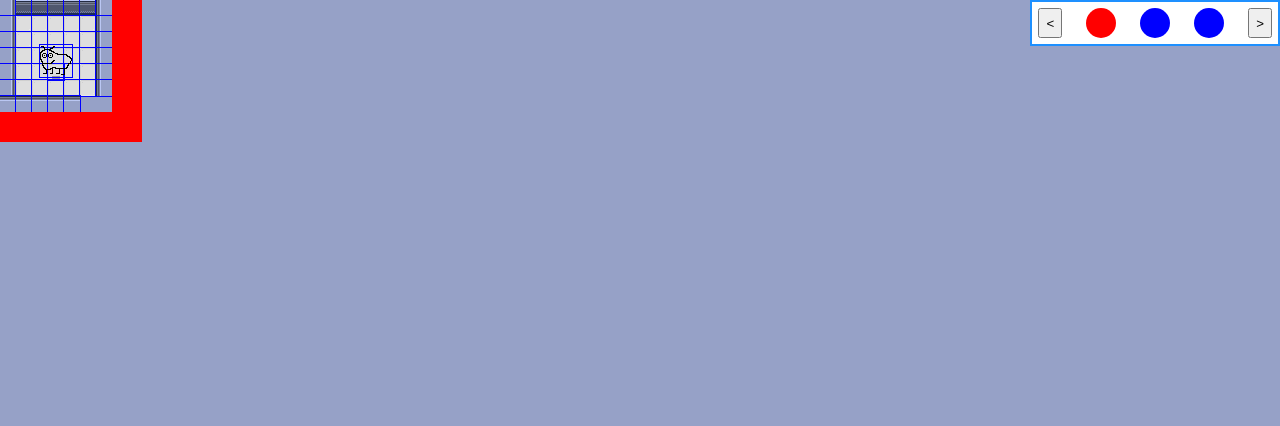
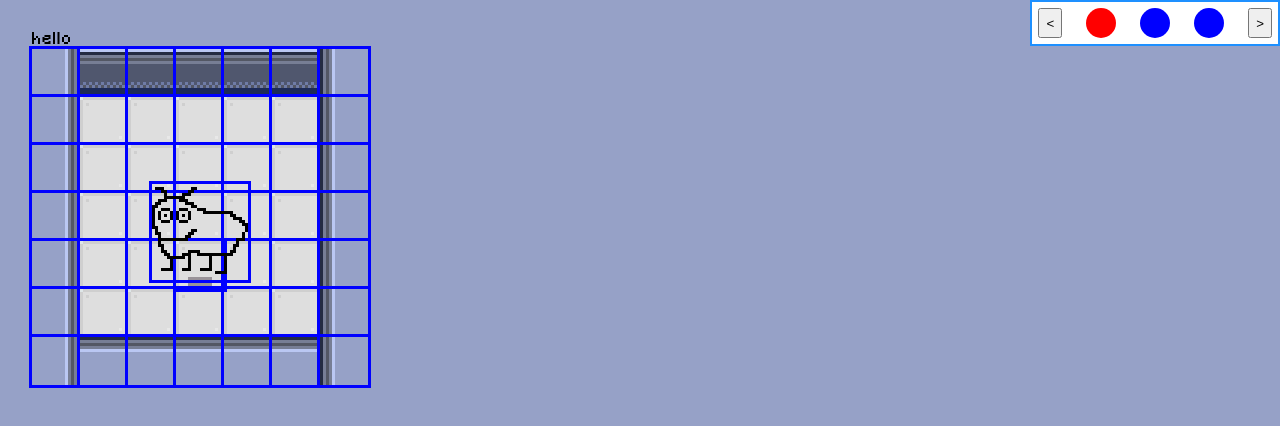
Before and after one commit to jazzjacob/stockholms-stad-tamagotchi, a React (Create React App) app: page / in a window 1280 px wide. Shown: the top 426 px of the page. Built offline with nearby package versions, Linux system fonts and the light colour scheme.

Commit message:
text overlay and toggle placement display works

```diff
--- a/src/components/level-layout/LevelBackgroundTilesLayer.jsx
+++ b/src/components/level-layout/LevelBackgroundTilesLayer.jsx
@@ -22,11 +22,11 @@ export default function LevelBackgroundTilesLayer({ level }) {
 	for (let y = 0 ; y <= heightWithWalls ; y++) {
 		for (let x = 0 ; x <= widthWithWalls ; x++) {
 			// Skip Botton Left and Bottom Right for intentional blank tile
-			if (y === heightWithWalls) {
+			/*if (y === heightWithWalls) {
 				if (x === 0 || x === widthWithWalls) {
 					continue;
 				}
-			}
+			}*/
 
 			// Add a cell to the map
 			canvases.push(
--- a/src/components/level-layout/RenderLevel.jsx
+++ b/src/components/level-layout/RenderLevel.jsx
@@ -37,9 +37,15 @@ export default function RenderLevel() {
 
 	return (
 		<>
-		<div className={styles.fullScreenContainer} style={{
-			backgroundColor: THEME_BACKGROUNDS[level.theme],
-		}}>
+		<div
+			className={styles.fullScreenContainer}
+			style={{
+				backgroundColor: THEME_BACKGROUNDS[level.theme],
+			}}
+		>
+			<p
+				style={{margin: 0}}
+			>hello</p>
 			<div
 				className={styles.gameScreen}
 				style={{
@@ -48,11 +54,11 @@ export default function RenderLevel() {
 			>
 				<LevelBackgroundTilesLayer level={level} />
 				<LevelPlacementsLayer level={level} />
+				{currentLevelId === "DemoLevel2" && (
+					<TextList level={level} />
+				)}
 			</div>
 			<MenuRow />
-			{currentLevelId === "DemoLevel2" && (
-				<TextList />
-			)}
 			{/*<FlourCount level={level} />*/}
 			{level.isCompleted && <LevelCompleteMessage />}
 		</div>
--- a/src/components/level-layout/RenderLevel.module.css
+++ b/src/components/level-layout/RenderLevel.module.css
@@ -1,6 +1,7 @@
 .fullScreenContainer {
 	height: 100%;
 	width: 100%;
+	padding: 32px;
 	/*align-items: center;
 	display: flex;*/
 	/*inset: 0;*/ /* What is this? */
@@ -9,10 +10,11 @@
 }
 
 .gameScreen {
-	max-width: 300px;
+	/*max-width: 300px;*/
 	height: fit-content;
-	/*transform: scale(var(--pixel-size));*/
-	outline: 30px solid red;
+	transform: scale(var(--pixel-size));
+	transform-origin: top left;
+	/*outline: 30px solid red;*/
 	display: flex;
 	flex-wrap: wrap;
 }
--- a/src/components/text-objects/TextList.jsx
+++ b/src/components/text-objects/TextList.jsx
@@ -4,7 +4,7 @@ import { currentViewAtom } from '../../atoms/currentViewAtom';
 import { currentLevelIdAtom } from '../../atoms/currentLevelIdAtom';
 import LevelsMap from '../../levels/LevelsMap';
 
-export default function TextList() {
+export default function TextList({ level }) {
 	const [currentId, setCurrentId] = useRecoilState(currentLevelIdAtom);
 	const [currentIndex, setCurrentIndex] = useState(0);
 	const [navigationStarted, setNavigationStarted] = useState(false);
@@ -41,14 +41,25 @@ export default function TextList() {
 		const nextLevelId = levelsArray[currentIndex + 1] ?? levelsArray[0];*/
 	}
 
+	function handleArrowDisplay() {
+		level.placements[0].toggleDisplay();
+		console.log(level.placements[0])
+	}
+
 	return (
 			<>
 				<div style={{
-					height: "fit-content",
-					width: "fit-content",
-					backgroundColor: "lightgray",
-					fontSize: "1.5rem",
-					lineHeight: "2px"
+					height: `${16*5}px`,
+					width: `${16*5}px`,
+					//backgroundColor: "lightgray",
+					fontSize: "0.3rem",
+					lineHeight: "1px",
+					zIndex: 1,
+					position: "absolute",
+					top: `${16*1}px`,
+					left: `${16*1}px`,
+					border: "0.5px solid red",
+					paddingLeft: "2px"
 				}}>
 					{navigationStarted ? (
 						<>
@@ -59,22 +70,21 @@ export default function TextList() {
 						<>
 							{projectList.map((projectItem, index) => {
 								if (index === currentIndex) {
-									return <p>-{projectItem.distance}km {projectItem.name}</p>
+									return <p>>{projectItem.distance}km {projectItem.name}</p>
 								}
 								return <p>{projectItem.distance}km {projectItem.name}</p>
 							})}
-						<div style={{width: "100px", height: "100px", backgroundColor: "lightgray"}}></div>
 						</>
 					)}
 				</div>
 				<div style={{
 					position: "absolute",
-					top: "129px",
-					left: "500px"
+					left: "200px",
 				}}>
 					<p><button onClick={() => handleUpButton()}>↑</button></p>
 					<p><button onClick={() => handleDownButton()}>↓</button></p>
 					<button onClick={() => handleOKButton()}>OK</button>
+					<button onClick={() => handleArrowDisplay()}>Arrow on/off</button>
 				</div>
 			</>
 	)
--- a/src/game-objects/Placement.jsx
+++ b/src/game-objects/Placement.jsx
@@ -20,6 +20,7 @@ export class Placement {
 		this.spriteWalkFrame = 0;
 
 		this.hasBeenCollected = false;
+		this.isDisplayed = true;
 	}
 
 	tick() {}
@@ -27,6 +28,10 @@ export class Placement {
 	collect() {
 		 this.hasBeenCollected = true;
 	 }
+
+	toggleDisplay() {
+		this.hasBeenCollected = !this.hasBeenCollected;
+	}
 
 	isSolidForBody(_body) {
 		 return false;
```
